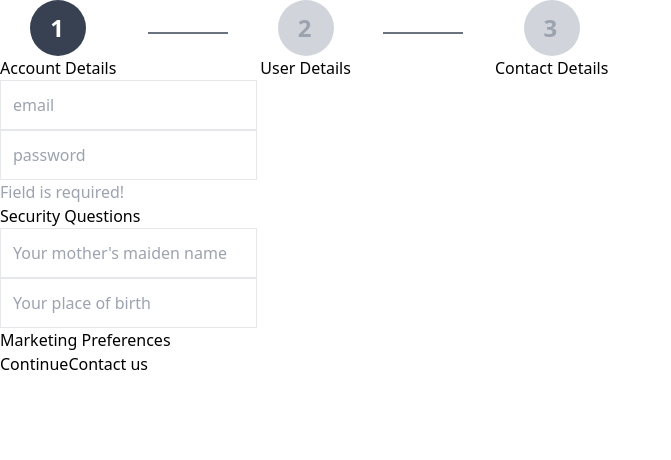
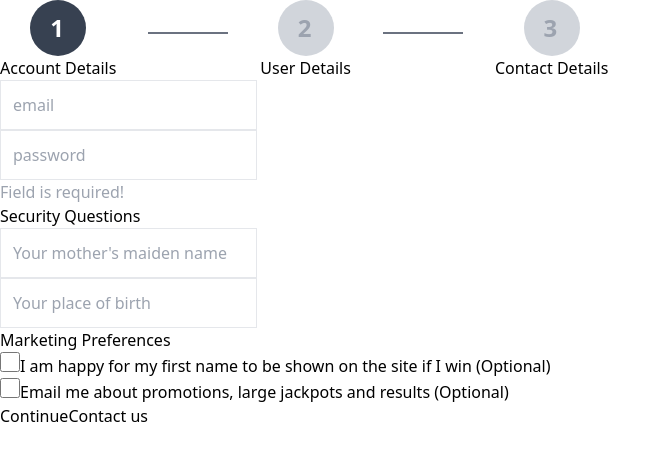
Before and after one commit to p-dim-popov/registration-form-nextjs, a Next.js app: page /register/account-details in a window 1280 px wide. Shown: the top 460 px of the page, without its empty margins (0-671 px from the left). Built offline with nearby package versions, Linux system fonts and the light colour scheme.

Commit message:
refactor(account-details): show checkboxes

```diff
--- a/src/pages/register/account-details.tsx
+++ b/src/pages/register/account-details.tsx
@@ -6,6 +6,7 @@ import {
 } from "@src/contexts/register/RegisterContext";
 import Input from "@src/components/input/Input";
 import Rule from "@src/features/rule-creators/ruleCreators";
+import Checkbox from "@src/components/checkbox/Checkbox";
 
 const validations = {
     email: { rules: [Rule<string>({ name: "email" }).isRequired, Rule<string>().shouldMatch(/^.*?@.*?$/i)] },
@@ -14,8 +15,7 @@ const validations = {
     securityQuestion2: { rules: [Rule<string>().isRequired, Rule<string>().hasLengthBetween(2, 30), Rule<string>().shouldMatch(/[a-z]/i)] },
 };
 
-const AccountDetails: NextPageWithLayout = () => {
-    return (
+const AccountDetails: NextPageWithLayout = () => (
     <>
         <Input
             id="email"
@@ -48,10 +48,17 @@ const AccountDetails: NextPageWithLayout = () => {
 
         <section>
             Marketing Preferences
+            <Checkbox
+                id="showNameIfWon"
+                label="I am happy for my first name to be shown on the site if I win (Optional)"
+            />
+            <Checkbox
+                id="shouldSubscribeToNewsletter"
+                label="Email me about promotions, large jackpots and results (Optional)"
+            />
         </section>
     </>
 );
-};
 
 AccountDetails.getLayout = (page: ReactElement) => (
     <RegisterLayout page={RegisterPage.AccountDetails}>
```
Lines whose indentation alone changed are shown as unchanged.
